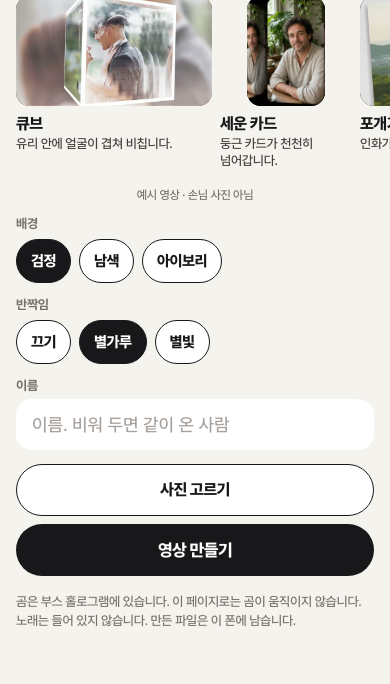
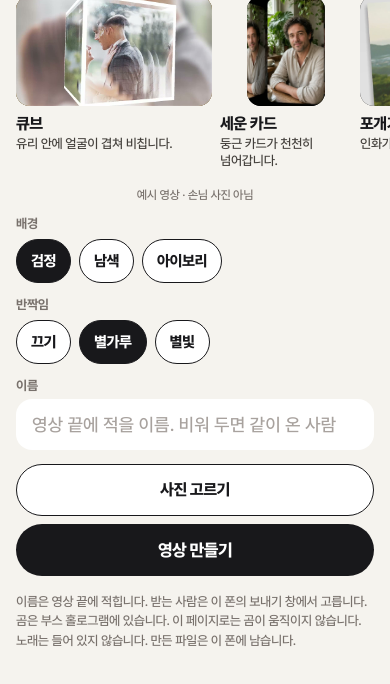
Before and after one commit to lilyth-y/festival-phone-video, a plain HTML site: page index.html in a window 390 px wide. Shown: the part 482-1166 px from the top of the page. Drawn offline with Linux system fonts and the light colour scheme.

Commit message:
Say the name is the end card, not the recipient.
The send button opens this phone's share sheet. A typed mobile number cannot carry the video.

Co-authored-by: Cursor <cursoragent@cursor.com>

```diff
--- a/index.html
+++ b/index.html
@@ -376,7 +376,7 @@
         </div>
       </fieldset>
       <label class="who"><span>이름</span>
-        <input id="forName" maxlength="16" placeholder="이름. 비워 두면 같이 온 사람" autocomplete="off">
+        <input id="forName" maxlength="16" placeholder="영상 끝에 적을 이름. 비워 두면 같이 온 사람" autocomplete="off">
       </label>
       <label class="pick" for="photos">사진 고르기</label>
       <input id="photos" type="file" accept="image/jpeg,image/png,image/webp,image/heic,image/heif,.heic,.heif" multiple>
@@ -385,10 +385,10 @@
       <p id="status" role="status"></p>
       <div id="handoff" hidden>
         <video id="reel" controls playsinline></video>
-        <button id="send" class="primary" type="button">이 사람에게 보내기</button>
+        <button id="send" class="primary" type="button">이 폰에서 보내기</button>
         <a id="keep" class="quiet">이 폰에 저장</a>
       </div>
-      <p class="fine">곰은 부스 홀로그램에 있습니다. 이 페이지로는 곰이 움직이지 않습니다. 노래는 들어 있지 않습니다. 만든 파일은 이 폰에 남습니다.</p>
+      <p class="fine">이름은 영상 끝에 적힙니다. 받는 사람은 이 폰의 보내기 창에서 고릅니다. 곰은 부스 홀로그램에 있습니다. 이 페이지로는 곰이 움직이지 않습니다. 노래는 들어 있지 않습니다. 만든 파일은 이 폰에 남습니다.</p>
     </div>
   </main>
   <script>
```
